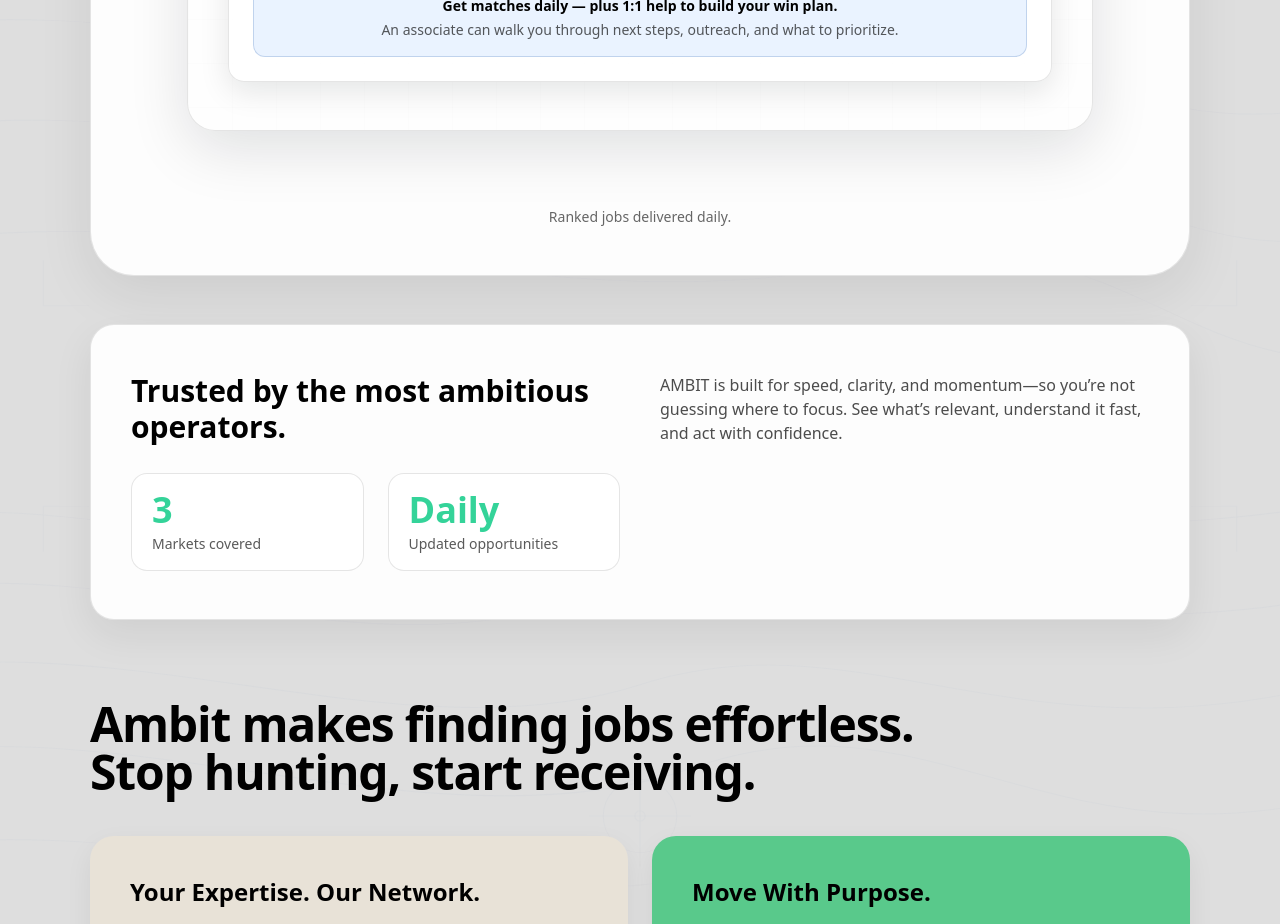
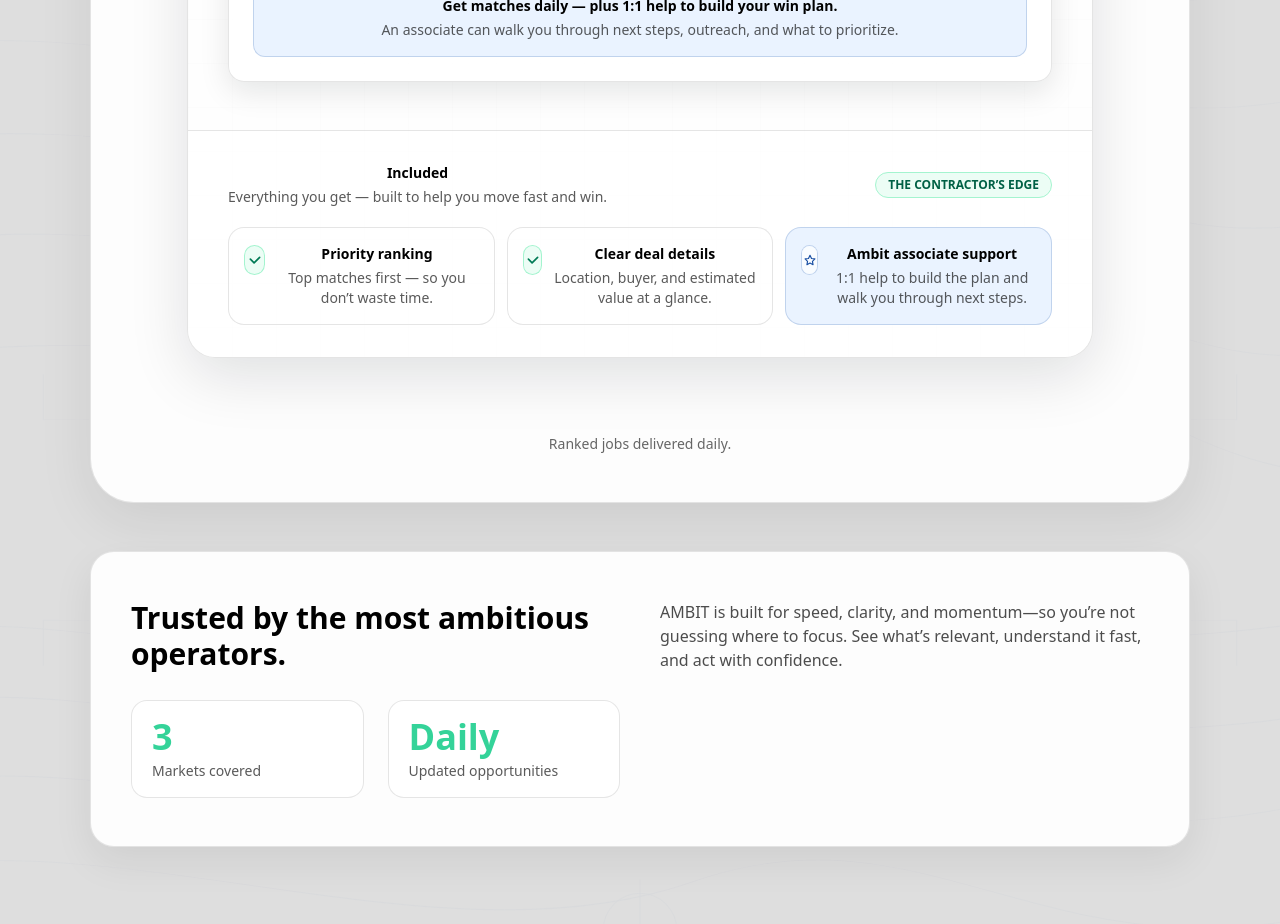
Before and after one commit to seansevrix/ambit, a Next.js app: page / in a window 1280 px wide. Shown: the part 1100-2024 px from the top of the page. Built offline with nearby package versions, Linux system fonts and the light colour scheme.

Commit message:
Fix LandingEmailPreview structure + remove red error

```diff
--- a/app/components/LandingEmailPreview.tsx
+++ b/app/components/LandingEmailPreview.tsx
@@ -1,4 +1,6 @@
 // app/components/LandingEmailPreview.tsx
+import React from "react";
+
 type Market = "residential" | "commercial" | "government";
 
 const CONTAINER = "mx-auto max-w-[1180px] px-6 lg:px-10";
@@ -48,6 +50,64 @@ function Pill({ children }: { children: React.ReactNode }) {
   );
 }
 
+function CheckIcon() {
+  return (
+    <span className="mt-0.5 inline-flex h-7 w-7 items-center justify-center rounded-full bg-emerald-50 ring-1 ring-emerald-200">
+      <svg width="14" height="14" viewBox="0 0 20 20" fill="none" aria-hidden="true">
+        <path
+          d="M16.6 6.2 8.7 14.1 3.4 8.8"
+          stroke="currentColor"
+          strokeWidth="2.4"
+          strokeLinecap="round"
+          strokeLinejoin="round"
+          className="text-emerald-700"
+        />
+      </svg>
+    </span>
+  );
+}
+
+function StarIcon() {
+  return (
+    <span className="mt-0.5 inline-flex h-7 w-7 items-center justify-center rounded-full bg-white/70 ring-1 ring-[#1A4FA3]/20">
+      <svg width="14" height="14" viewBox="0 0 24 24" fill="none" aria-hidden="true">
+        <path
+          d="M12 17.3 6.8 20l1-5.7-4.2-4.1 5.8-.8L12 4l2.6 5.4 5.8.8-4.2 4.1 1 5.7L12 17.3Z"
+          stroke="currentColor"
+          strokeWidth="2"
+          strokeLinejoin="round"
+          className="text-[#1A4FA3]"
+        />
+      </svg>
+    </span>
+  );
+}
+
+function Feature({
+  title,
+  desc,
+  highlight,
+}: {
+  title: string;
+  desc: string;
+  highlight?: boolean;
+}) {
+  return (
+    <div
+      className={[
+        "flex gap-3 rounded-2xl border p-4",
+        highlight ? "border-[#1A4FA3]/20 bg-[#EAF3FF]" : "border-black/10 bg-white/70",
+      ].join(" ")}
+    >
+      {highlight ? <StarIcon /> : <CheckIcon />}
+      <div>
+        <div className="text-sm font-semibold text-black">{title}</div>
+        <div className="mt-1 text-sm text-black/65">{desc}</div>
+      </div>
+    </div>
+  );
+}
+
 export default function LandingEmailPreview({ market = "government" }: { market?: Market }) {
   const meta = sampleMeta(market);
 
@@ -78,8 +138,8 @@ export default function LandingEmailPreview({ market = "government" }: { market?
             }}
           />
 
+          {/* TOP BLOCK */}
           <div className="relative mx-auto max-w-[980px] px-6 py-10 sm:px-10 sm:py-12">
-            {/* TOP: Headline + explanation (no “Sample digest”) */}
             <h2 className="text-2xl font-semibold tracking-tight text-black sm:text-3xl">
               Your top match, explained clearly.
             </h2>
@@ -91,9 +151,8 @@ export default function LandingEmailPreview({ market = "government" }: { market?
               </span>
             </p>
 
-            {/* BELOW: The digest (clean + readable) */}
+            {/* DIGEST CARD */}
             <div className="mt-7 rounded-2xl border border-black/10 bg-white/85 p-6 shadow-[0_10px_30px_rgba(6,16,23,0.10)]">
-              {/* Digest header */}
               <div className="flex items-start justify-between gap-4">
                 <div>
                   <div className="text-xs font-semibold tracking-wide text-black/55">
@@ -106,7 +165,6 @@ export default function LandingEmailPreview({ market = "government" }: { market?
                 <div className="text-xs font-semibold text-black/45">{meta.posted}</div>
               </div>
 
-              {/* Pills row */}
               <div className="mt-4 flex flex-wrap gap-2">
                 <span className="inline-flex items-center rounded-full border border-emerald-200 bg-emerald-50 px-3 py-1 text-xs font-semibold text-emerald-800">
                   Score {meta.score}
@@ -115,12 +173,10 @@ export default function LandingEmailPreview({ market = "government" }: { market?
                 <Pill>NAICS {meta.naics}</Pill>
               </div>
 
-              {/* Opportunity title */}
               <div className="mt-4 text-base font-semibold leading-snug text-black sm:text-[17px]">
                 {meta.title}
               </div>
 
-              {/* Key details (exactly what you listed) */}
               <div className="mt-4 rounded-xl border border-black/10 bg-white/70 p-4 text-sm">
                 <div className="grid grid-cols-[140px_1fr] gap-y-2">
                   <div className="text-black/45">Location</div>
@@ -134,17 +190,43 @@ export default function LandingEmailPreview({ market = "government" }: { market?
                 </div>
               </div>
 
-              {/* Associate section (below digest, no “Why it matched”) */}
               <div className="mt-5 rounded-xl border border-[#1A4FA3]/20 bg-[#EAF3FF] p-4">
-                <div className="text-xs font-semibold text-[#1A4FA3]">Ambit Associate included</div>
-
+                <div className="text-xs font-semibold text-[#1A4FA3]">
+                  Ambit Associate included
+                </div>
                 <div className="mt-2 text-sm font-semibold text-black">
                   Get matches daily — plus 1:1 help to build your win plan.
                 </div>
-
                 <div className="mt-1 text-sm text-black/65">
                   An associate can walk you through next steps, outreach, and what to prioritize.
                 </div>
+              </div>
+            </div>
+          </div>
+
+          {/* INCLUDED SECTION (this was outside the component before — now it’s inside) */}
+          <div className="relative border-t border-black/10 bg-white/45 px-7 py-7 sm:px-10 sm:py-8">
+            <div className="mx-auto max-w-[980px]">
+              <div className="flex flex-wrap items-center justify-between gap-3">
+                <div>
+                  <div className="text-sm font-semibold text-black">Included</div>
+                  <div className="mt-1 text-sm text-black/65">
+                    Everything you get — built to help you move fast and win.
+                  </div>
+                </div>
+                <span className="rounded-full border border-emerald-200 bg-emerald-50 px-3 py-1 text-xs font-semibold text-emerald-800">
+                  THE CONTRACTOR’S EDGE
+                </span>
+              </div>
+
+              <div className="mt-5 grid gap-3 md:grid-cols-3">
+                <Feature title="Priority ranking" desc="Top matches first — so you don’t waste time." />
+                <Feature title="Clear deal details" desc="Location, buyer, and estimated value at a glance." />
+                <Feature
+                  title="Ambit associate support"
+                  desc="1:1 help to build the plan and walk you through next steps."
+                  highlight
+                />
               </div>
             </div>
           </div>
```
